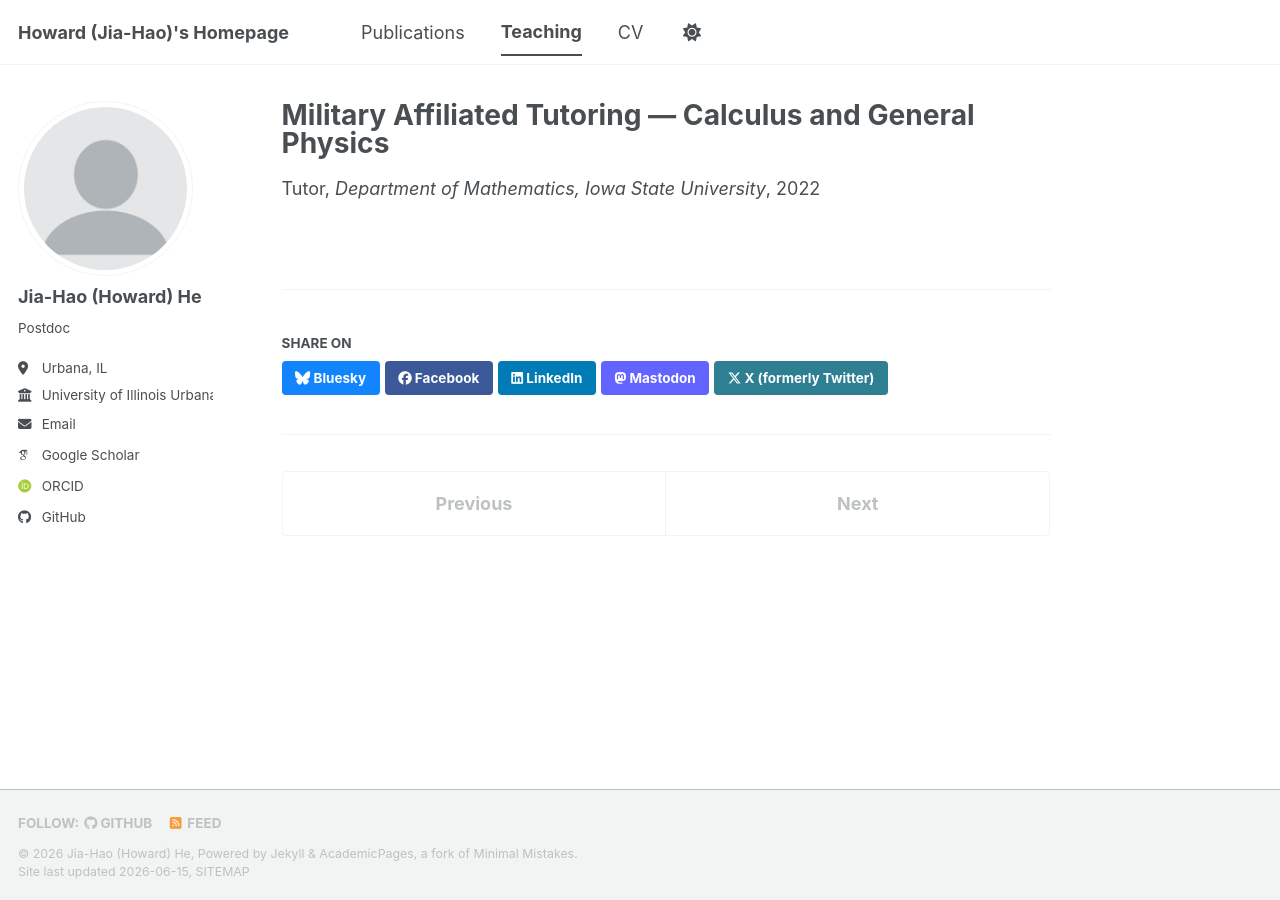
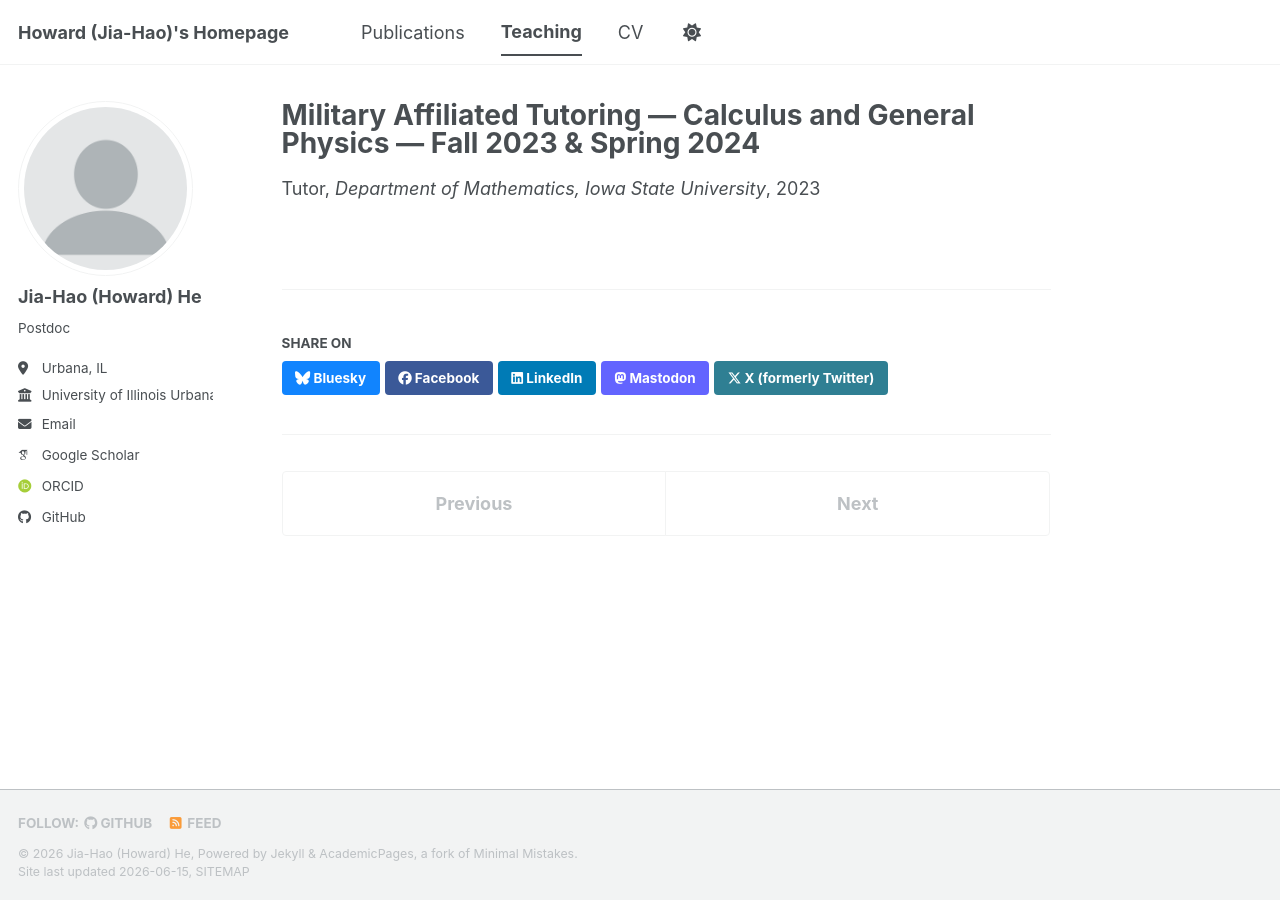
Before and after one commit to howardjhe/howardjhe.github.io, a Jekyll site: the page built from _teaching/2022-military-tutoring.md, in a window 1280 px wide. Built offline with Jekyll 4.4.1, drawn with Linux system fonts in a browser that asks for light colours; some web fonts are replaced; a script bundle is joined from its source files by our own code; library files that are not in the unit come from our copies.

Commit message:
06-14-update5

```diff
--- a/_teaching/2022-military-tutoring.md
+++ b/_teaching/2022-military-tutoring.md
@@ -1,9 +1,9 @@
 ---
-title: "Military Affiliated Tutoring — Calculus and General Physics"
+title: "Military Affiliated Tutoring — Calculus and General Physics — Fall 2023 & Spring 2024"
 collection: teaching
 type: "Tutor"
 permalink: /teaching/2022-military-tutoring
 venue: "Department of Mathematics, Iowa State University"
-date: 2022-01-15
+date: 2023-08-01
 location: "Ames, IA"
 ---
```
Also changed, not shown: _teaching/2021-fall-calculus2.md (+1 -1 lines), _teaching/2022-fall-data-science.md (+1 -1 lines), _teaching/2022-spring-calculus3.md (+1 -1 lines), _teaching/2023-fall-calculus1.md (+1 -1 lines).
